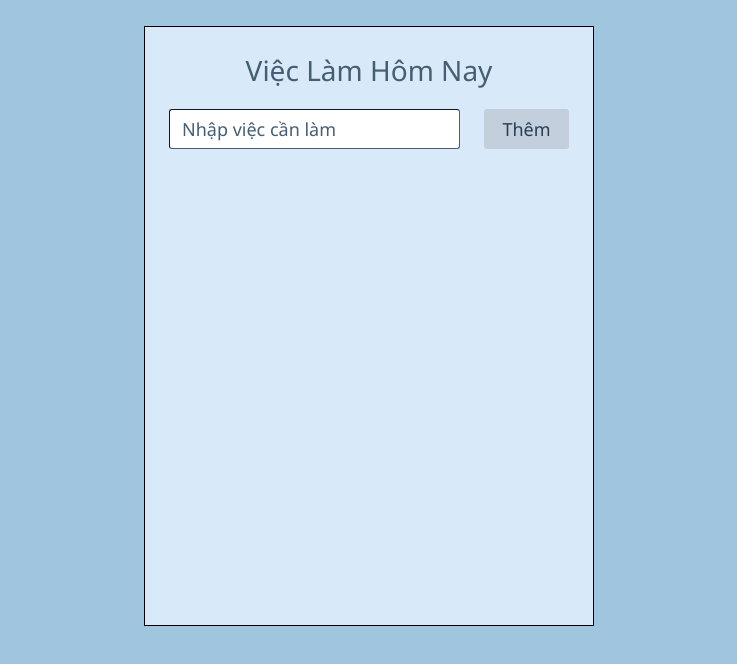
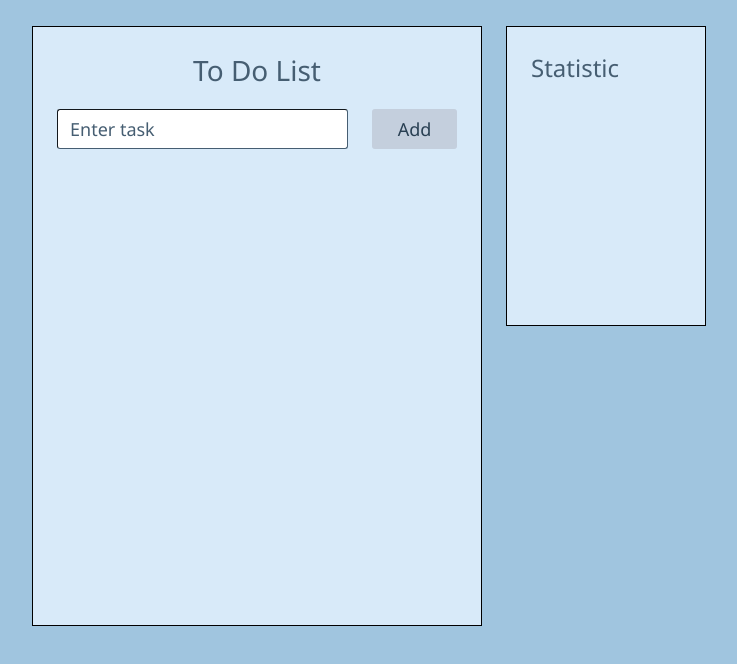
Before and after one commit to tcvduc/to-do-list-vuejs, a Vue app: page / in a window 1280 px wide. Shown: the top 664 px of the page, without its empty margins (271-1008 px from the left). Built offline with nearby package versions, Linux system fonts and the light colour scheme.

Commit message:
add extra component

```diff
--- a/src/components/DanhSachViec.vue
+++ b/src/components/DanhSachViec.vue
@@ -2,7 +2,7 @@
 .khungSuon {
   height: 100%;
   width: 100%;
-  padding: 0 24px 24px 24px;
+  padding: 0 9px 24px 24px;
   font-size: 18px;
   overflow-y: scroll;
 }
--- a/src/components/KhungSuonToDoList.vue
+++ b/src/components/KhungSuonToDoList.vue
@@ -16,11 +16,16 @@
   justify-content: center;
   margin-top: 24px;
 }
+
+.frame {
+  display: flex;
+}
 </style>
 
 <template>
+  <div class="frame">
     <div class="khungSuongToDoList">
-    <div class="title">Việc Làm Hôm Nay</div>
+      <div class="title">To Do List</div>
 
       <ThanhNhap
         :handleInputOnKeydown="handleInputOnKeydown"
@@ -31,11 +36,15 @@
         :handleCloseButtonOnclick="handleCloseButtonOnclick"
       />
     </div>
+
+    <StatisticComponent />
+  </div>
 </template>
 
 <script>
 import ThanhNhap from "./ThanhNhap.vue";
 import DanhSachViec from "./DanhSachViec.vue";
+import StatisticComponent from "./StatisticComponent.vue";
 
 const classes = {
   thanhNhap: "thanhNhap",
@@ -121,6 +130,7 @@ export default {
   components: {
     ThanhNhap,
     DanhSachViec,
+    StatisticComponent,
   },
   data: () => {
     return {
--- /dev/null
+++ b/src/components/StatisticComponent.vue
@@ -0,0 +1,32 @@
+<style scoped>
+.statisticsFrame {
+  width: 200px;
+  height: 300px;
+  border: 1px solid #000;
+  display: flex;
+  flex-direction: column;
+  margin-left: 24px;
+  padding: 24px;
+  background-color: #d8eaf9;
+}
+.statisticTitle {
+  font-size: 24px;
+  font-weight: 500;
+  color: #465e72;
+}
+</style>
+
+<template>
+  <div class="statisticsFrame">
+    <div class="statisticTitle">Statistic</div>
+  </div>
+</template>
+
+<script>
+export default {
+  name: "StatisticComponent",
+  props: {},
+  components: {},
+  methods: {},
+};
+</script>
--- a/src/components/ThanhNhap.vue
+++ b/src/components/ThanhNhap.vue
@@ -55,10 +55,10 @@
     <input
       class="thanhNhap"
       type="text"
-      placeholder="Nhập việc cần làm"
+      placeholder="Enter task"
       @keydown="handleInputOnKeydown"
     />
-    <button class="nutThem" @click="handleAddButtonOnClick">Thêm</button>
+    <button class="nutThem" @click="handleAddButtonOnClick">Add</button>
   </div>
 </template>
 
```
Also changed, not shown: 1 other file (tests, documents, lock files or other folders). Lines whose indentation alone changed are shown as unchanged.
